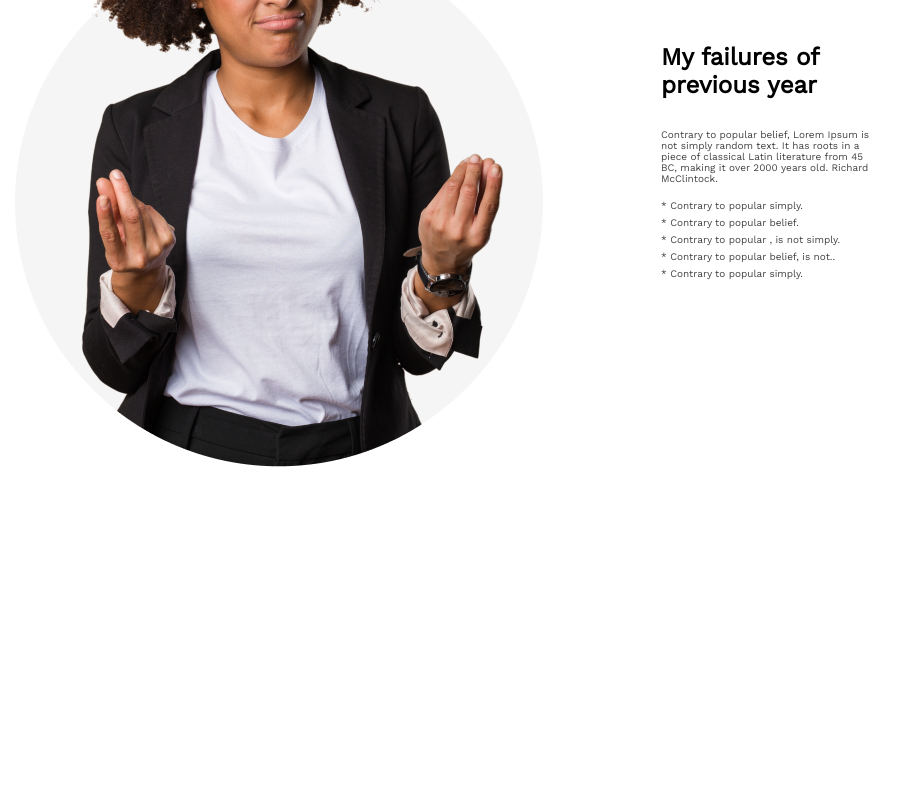
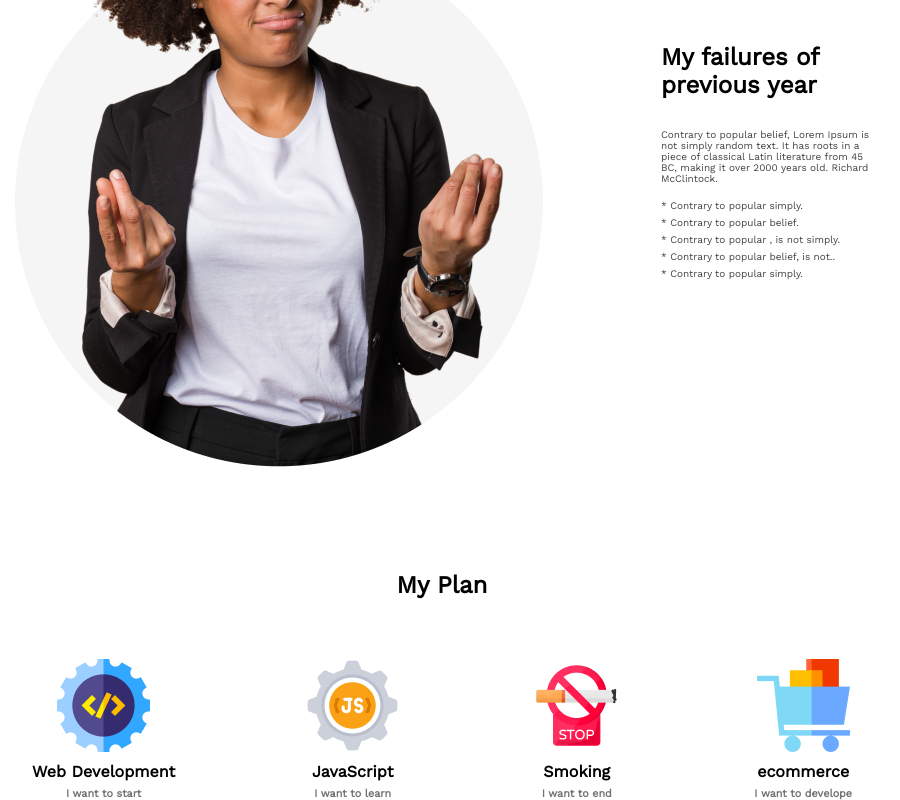
Before and after one commit to NakibCSE/assignment1, a plain HTML site: page index.html in a window 1280 px wide. Shown: the part 1107-1907 px from the top of the page, without its empty margins (198-1098 px from the left). Before the commit the page ends 1578 px from the top, so only its background shows below. Drawn offline with nearby package versions, Linux system fonts and the light colour scheme.

Commit message:
my plan section added

```diff
--- a/index.html
+++ b/index.html
@@ -50,6 +50,32 @@
             </div>
            </div>
         </section>
+
+        <section class="my-plan">
+            <h2 class="plan-title">My Plan</h2>
+            <div class="plan-details">
+                <div class="plan-item">
+                    <img src="/images/icons/web.png" alt="web development">
+                    <h4 class="plan-name">Web Development</h4>
+                    <h6 class="plan-description">I want to start</h6>
+                </div>
+                <div class="plan-item">
+                    <img src="/images/icons/js.png" alt="">
+                    <h4 class="plan-name">JavaScript</h4>
+                    <h6 class="plan-description">I want to learn</h6>
+                </div>
+                <div class="plan-item">
+                    <img src="/images/icons/smoke.png" alt="">
+                    <h4 class="plan-name">Smoking</h4>
+                    <h6 class="plan-description">I want to end</h6>
+                </div>
+                <div class="plan-item">
+                    <img src="/images/icons/ecom.png" alt="">
+                    <h4 class="plan-name">ecommerce</h4>
+                    <h6 class="plan-description">I want to develope</h6>
+                </div>
+            </div>
+        </section>
     </main>
     <!-- Main section end here -->
 </body>
--- a/styles/styles.css
+++ b/styles/styles.css
@@ -69,3 +69,26 @@ header {
 .failure-item{
     margin-top: 6px;
 }
+
+/* My plan section styles */
+.plan-title{
+    text-align: center;
+    margin-top: 100px;
+    margin-bottom: 60px;
+}
+.plan-details{
+    display: flex;
+    margin-left: 230px;
+    margin-right: 230px;
+    justify-content: space-between;
+}
+.plan-item{
+    text-align: center;
+}
+.plan-name{
+    margin-top: 6px;
+}
+.plan-description{
+    color: #737272;
+    margin-top: 6px;
+}
```
